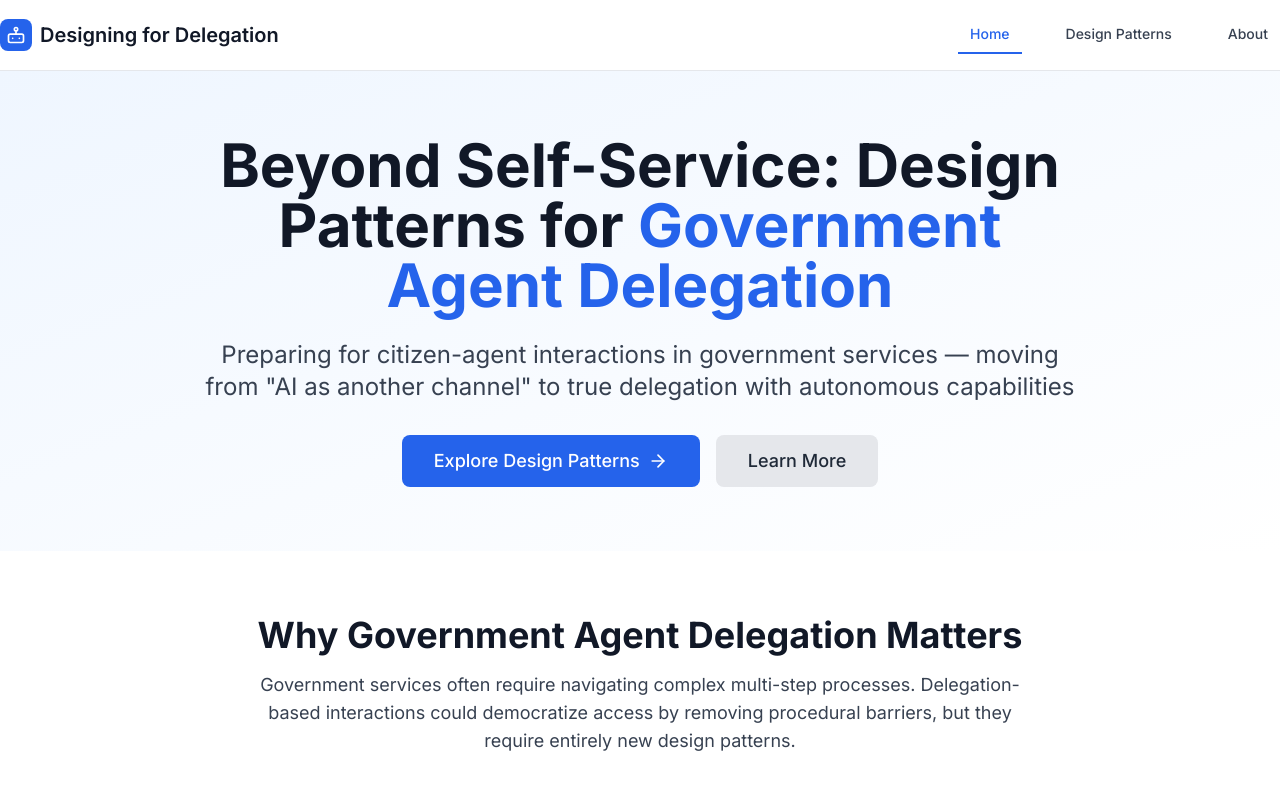
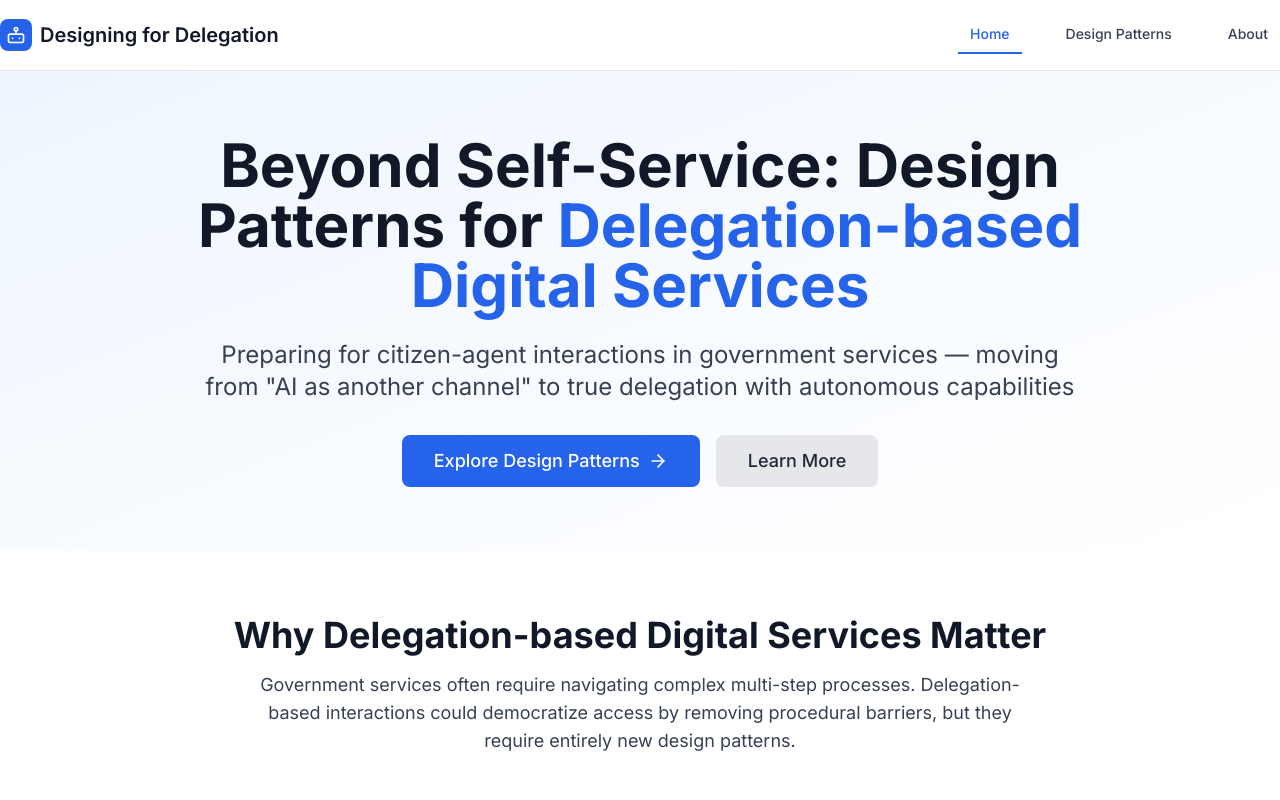
Before and after one commit to mheadd/delegation.design, a React (Vite) app: page / in a window 1280 px wide. Shown: the top 800 px of the page. Built offline with nearby package versions, Linux system fonts and the light colour scheme.

Commit message:
Remove government agent language, switch to delegation-based digital services

```diff
--- a/index.html
+++ b/index.html
@@ -4,7 +4,7 @@
     <meta charset="UTF-8" />
     <link rel="icon" type="image/svg+xml" href="/favicon.svg" />
     <meta name="viewport" content="width=device-width, initial-scale=1.0" />
-    <title>Design Patterns for Government Agent Delegation</title>
+    <title>Design Patterns for Delegation-based Digital Services</title>
     <meta name="description" content="Preparing for citizen-agent interactions in government services with thoughtful design patterns for delegation-based public interactions.">
     <meta name="theme-color" content="#2563eb">
     <link rel="preconnect" href="https://fonts.googleapis.com">
--- a/package.json
+++ b/package.json
@@ -1,7 +1,7 @@
 {
   "name": "delegation-design-website",
   "version": "1.0.0",
-  "description": "Design Patterns for Government Agent Delegation",
+  "description": "Design Patterns for Delegation-based Digital Services",
   "private": true,
   "dependencies": {
     "react": "^18.2.0",
--- a/src/components/Footer.jsx
+++ b/src/components/Footer.jsx
@@ -9,7 +9,7 @@ const Footer = () => {
           <div>
             <h3 className="text-lg font-semibold text-white mb-4">Designing for Delegation</h3>
             <p className="text-sm leading-relaxed">
-              Design patterns for government agent delegation, preparing agencies for
+              Design patterns for delegation-based digital services, preparing agencies for
               citizen-agent interactions with thoughtful, technology-agnostic approaches.
             </p>
           </div>
--- a/src/pages/HomePage.jsx
+++ b/src/pages/HomePage.jsx
@@ -57,7 +57,7 @@ const HomePage = () => {
           <div className="text-center max-w-4xl mx-auto">
             <h1 id="hero-heading" className="text-4xl md:text-5xl lg:text-6xl font-bold text-gov-gray-900 mb-6">
               Beyond Self-Service: Design Patterns for
-              <span className="text-gov-blue-600"> Government Agent Delegation</span>
+              <span className="text-gov-blue-600"> Delegation-based Digital Services</span>
             </h1>
             <p className="text-xl md:text-2xl text-gov-gray-700 mb-8 leading-relaxed">
               Preparing for citizen-agent interactions in government services —
@@ -91,7 +91,7 @@ const HomePage = () => {
         <div className="container-max">
           <div className="text-center mb-16">
             <h2 id="why-matters-heading" className="text-3xl md:text-4xl font-bold text-gov-gray-900 mb-4">
-              Why Government Agent Delegation Matters
+              Why Delegation-based Digital Services Matter
             </h2>
             <p className="text-lg text-gov-gray-700 max-w-3xl mx-auto">
               Government services often require navigating complex multi-step processes.
--- a/src/pages/PatternsPage.jsx
+++ b/src/pages/PatternsPage.jsx
@@ -53,7 +53,7 @@ const PatternsPage = () => {
                 <Bot className="w-6 h-6 text-gov-blue-600" />
               </div>
               <h1 className="text-4xl md:text-5xl font-bold text-gov-gray-900">
-                Design Patterns for Government Agent Delegation
+                Design Patterns for Delegation-based Digital Services
               </h1>
             </div>
             <p className="text-xl text-gov-gray-700 mb-8">
```
Also changed, not shown: 4 other files (tests, documents, lock files or other folders).
